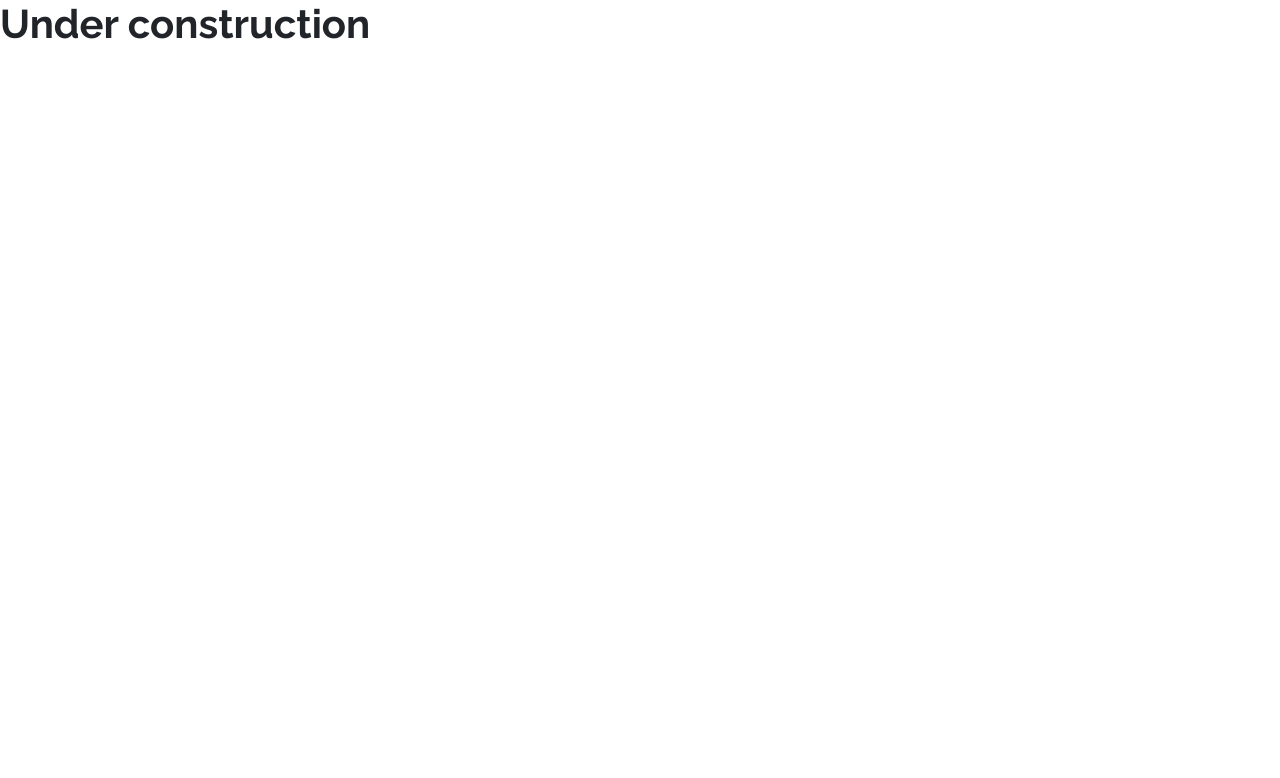
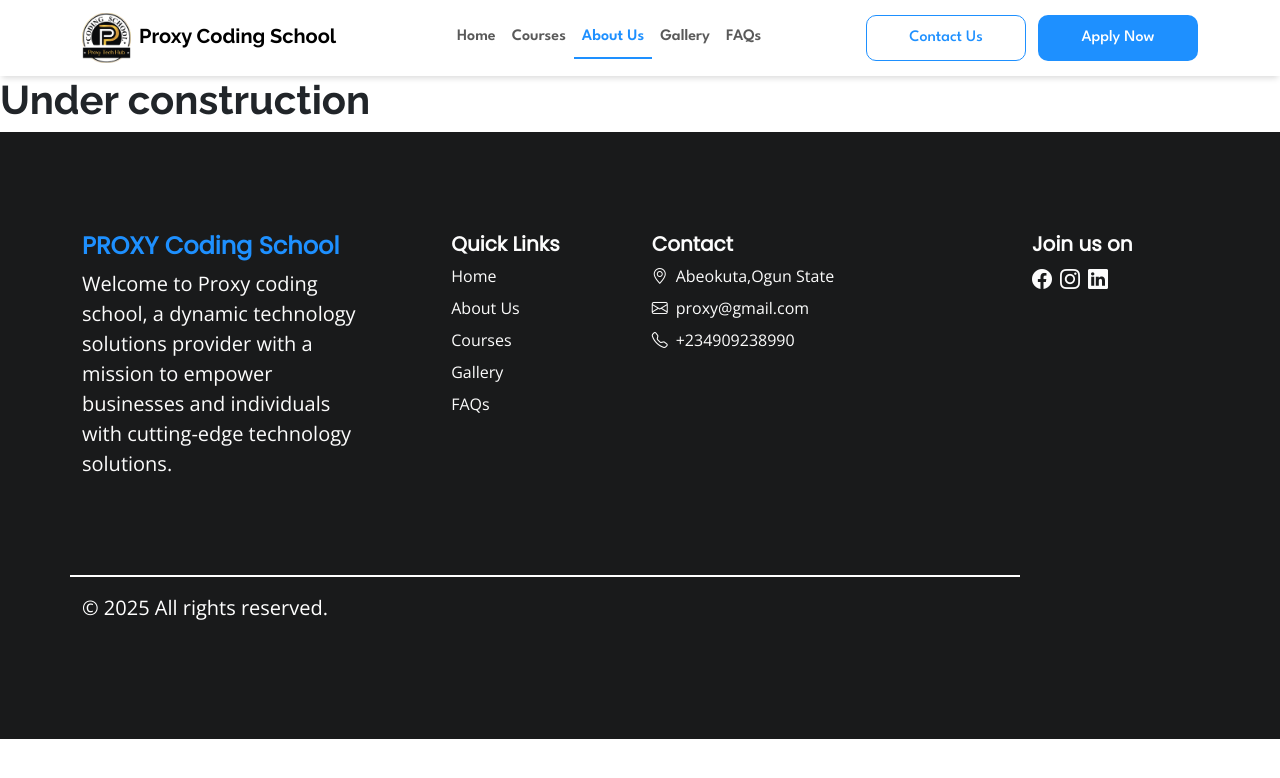
Before and after one commit to Ariyibi-Baseet/proxycodingschool, a React (Vite) app: page /about in a window 1280 px wide. Shown: the top 778 px of the page. Built offline with nearby package versions, Linux system fonts and the light colour scheme.

Commit message:
work on navbar active links and other things

```diff
--- a/src/assets/css/FeaturesComp.css
+++ b/src/assets/css/FeaturesComp.css
@@ -17,6 +17,10 @@ h1 {
   font-weight: 500 !important;
   font-family: var(--ff-raleway);
   font-size: var(--fs-20);
+}
+
+.skills-card-wrapper {
+  margin: 50px 0 40px 0;
 }
 
 .skills-card {
--- a/src/assets/css/NavBar.css
+++ b/src/assets/css/NavBar.css
@@ -19,7 +19,6 @@
   font-weight: 600 !important;
   font-size: var(--fs-16);
   width: max-content;
-  /* border: 2px solid black !important; */
 }
 
 .active {
--- a/src/components/NavBar.jsx
+++ b/src/components/NavBar.jsx
@@ -1,7 +1,17 @@
 import "../assets/css/NavBar.css";
-import { Link } from "react-router-dom";
+import { NavLink, Link } from "react-router-dom";
+import { useState } from "react";
 
 function NavBar() {
+  // const path = useLocation();
+  // console.log(path.pathname);
+  const [activeLink, setActiveLink] = useState("");
+
+  const handleClick = () => {
+    setActiveLink(activeLink);
+    console.log(setActiveLink(activeLink));
+  };
+
   return (
     <>
       <nav className="navbar navbar-expand-lg">
@@ -24,29 +34,59 @@ function NavBar() {
           <div className="collapse navbar-collapse" id="navbarSupportedContent">
             <ul className="navbar-nav mx-auto mb-2 mb-lg-0">
               <li className="nav-item">
-                <Link className="nav-link active" aria-current="page" to="/">
+                <NavLink
+                  className={
+                    activeLink === "home" ? "nav-link active" : "nav-link"
+                  }
+                  to="/"
+                  onClick={handleClick}
+                >
                   Home
-                </Link>
+                </NavLink>
               </li>
               <li className="nav-item">
-                <Link className="nav-link" to="/courses">
+                <NavLink
+                  className={
+                    activeLink === "courses" ? "nav-link active" : "nav-link"
+                  }
+                  to="/courses"
+                  onClick={handleClick}
+                >
                   Courses
-                </Link>
+                </NavLink>
               </li>
               <li className="nav-item">
-                <Link className="nav-link" to="/about">
+                <NavLink
+                  className={
+                    activeLink === "about" ? "nav-link active" : "nav-link"
+                  }
+                  to="/about"
+                  onClick={handleClick}
+                >
                   About Us
-                </Link>
+                </NavLink>
               </li>
               <li className="nav-item">
-                <Link className="nav-link" to="/gallery">
+                <NavLink
+                  className={
+                    activeLink === "gallery" ? "nav-link active" : "nav-link"
+                  }
+                  to="/gallery"
+                  onClick={handleClick}
+                >
                   Gallery
-                </Link>
+                </NavLink>
               </li>
               <li className="nav-item">
-                <Link className="nav-link" to="/faq">
+                <NavLink
+                  className={
+                    activeLink === "faq" ? "nav-link active" : "nav-link"
+                  }
+                  to="/faq"
+                  onClick={handleClick}
+                >
                   FAQs
-                </Link>
+                </NavLink>
               </li>
             </ul>
             <div className="btn-wrapper">
--- a/src/pages/AboutPage.jsx
+++ b/src/pages/AboutPage.jsx
@@ -1,7 +1,12 @@
+import FooterComp from "../components/FooterComp";
+import NavBar from "../components/NavBar";
+
 function AboutPage() {
   return (
     <>
+      <NavBar />
       <h1>Under construction</h1>
+      <FooterComp />
     </>
   );
 }
--- a/src/pages/CoursesPage.jsx
+++ b/src/pages/CoursesPage.jsx
@@ -55,7 +55,7 @@ function CoursesPage() {
                       </p>
                       <div className="duration d-flex align-items-center mt-2">
                         <p className="time d-flex align-items-center">
-                          <i class="bi bi-clock-history"></i>
+                          <i className="bi bi-clock-history"></i>
                           &nbsp;
                           <span>2 Months</span>
                         </p>
@@ -87,7 +87,7 @@ function CoursesPage() {
                       </p>
                       <div className="duration d-flex align-items-center mt-2">
                         <p className="time d-flex align-items-center">
-                          <i class="bi bi-clock-history"></i>
+                          <i className="bi bi-clock-history"></i>
                           &nbsp;
                           <span>2 Months</span>
                         </p>
@@ -119,7 +119,7 @@ function CoursesPage() {
                       </p>
                       <div className="duration d-flex align-items-center mt-2">
                         <p className="time d-flex align-items-center">
-                          <i class="bi bi-clock-history"></i>
+                          <i className="bi bi-clock-history"></i>
                           &nbsp;
                           <span>2 Months</span>
                         </p>
@@ -151,7 +151,7 @@ function CoursesPage() {
                       </p>
                       <div className="duration d-flex align-items-center mt-2">
                         <p className="time d-flex align-items-center">
-                          <i class="bi bi-clock-history"></i>
+                          <i className="bi bi-clock-history"></i>
                           &nbsp;
                           <span>2 Months</span>
                         </p>
@@ -183,7 +183,7 @@ function CoursesPage() {
                       </p>
                       <div className="duration d-flex align-items-center mt-2">
                         <p className="time d-flex align-items-center">
-                          <i class="bi bi-clock-history"></i>
+                          <i className="bi bi-clock-history"></i>
                           &nbsp;
                           <span>2 Months</span>
                         </p>
@@ -215,7 +215,7 @@ function CoursesPage() {
                       </p>
                       <div className="duration d-flex align-items-center mt-2">
                         <p className="time d-flex align-items-center">
-                          <i class="bi bi-clock-history"></i>
+                          <i className="bi bi-clock-history"></i>
                           &nbsp;
                           <span>2 Months</span>
                         </p>
@@ -247,7 +247,7 @@ function CoursesPage() {
                       </p>
                       <div className="duration d-flex align-items-center mt-2">
                         <p className="time d-flex align-items-center">
-                          <i class="bi bi-clock-history"></i>
+                          <i className="bi bi-clock-history"></i>
                           &nbsp;
                           <span>2 Months</span>
                         </p>
@@ -279,7 +279,7 @@ function CoursesPage() {
                       </p>
                       <div className="duration d-flex align-items-center mt-2">
                         <p className="time d-flex align-items-center">
-                          <i class="bi bi-clock-history"></i>
+                          <i className="bi bi-clock-history"></i>
                           &nbsp;
                           <span>2 Months</span>
                         </p>
--- a/src/pages/FaqPage.jsx
+++ b/src/pages/FaqPage.jsx
@@ -1,7 +1,12 @@
+import FooterComp from "../components/FooterComp";
+import NavBar from "../components/NavBar";
+
 function FaqPage() {
   return (
     <>
+      <NavBar />
       <h1>Under construction</h1>
+      <FooterComp />
     </>
   );
 }
```
